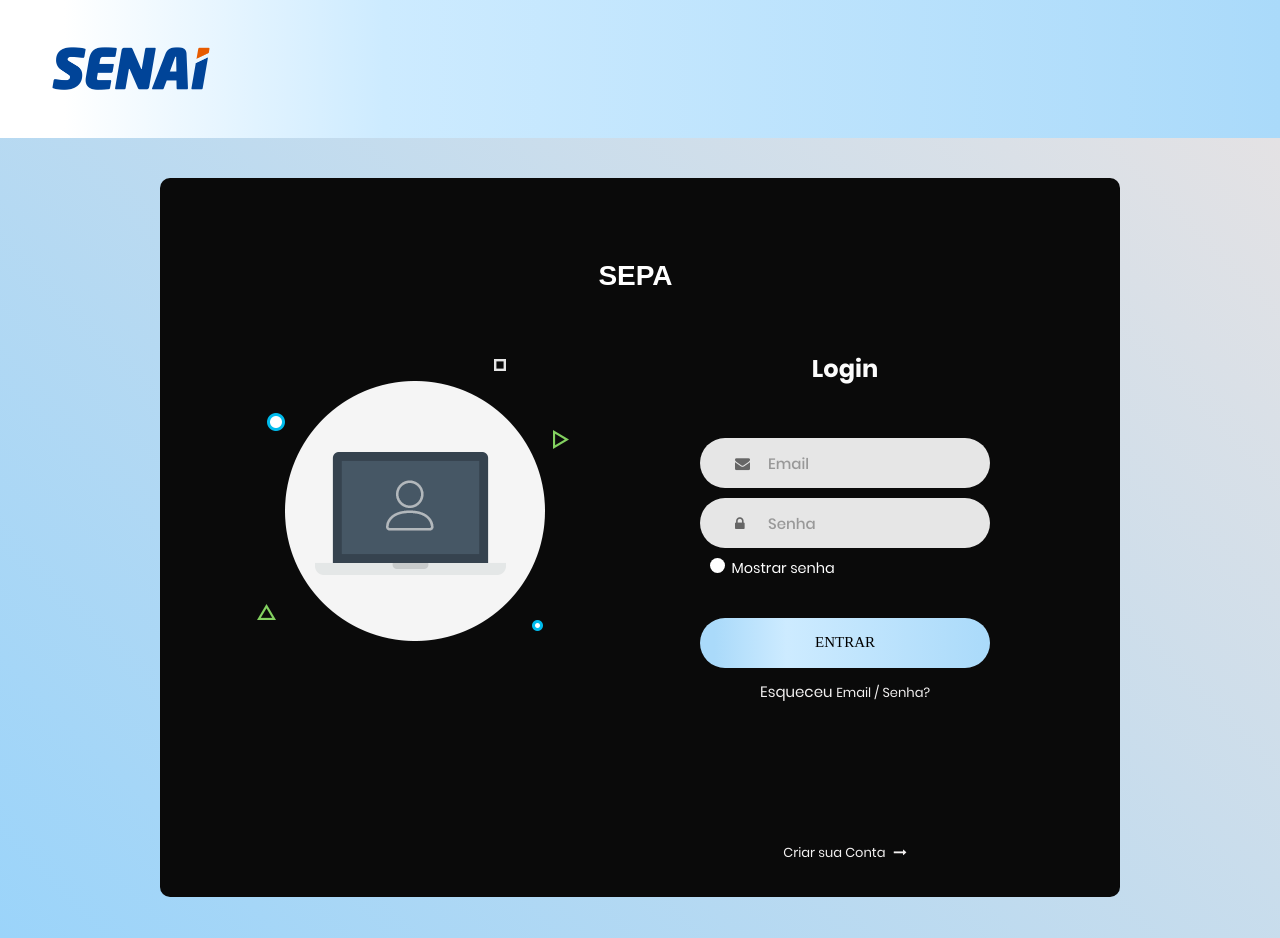
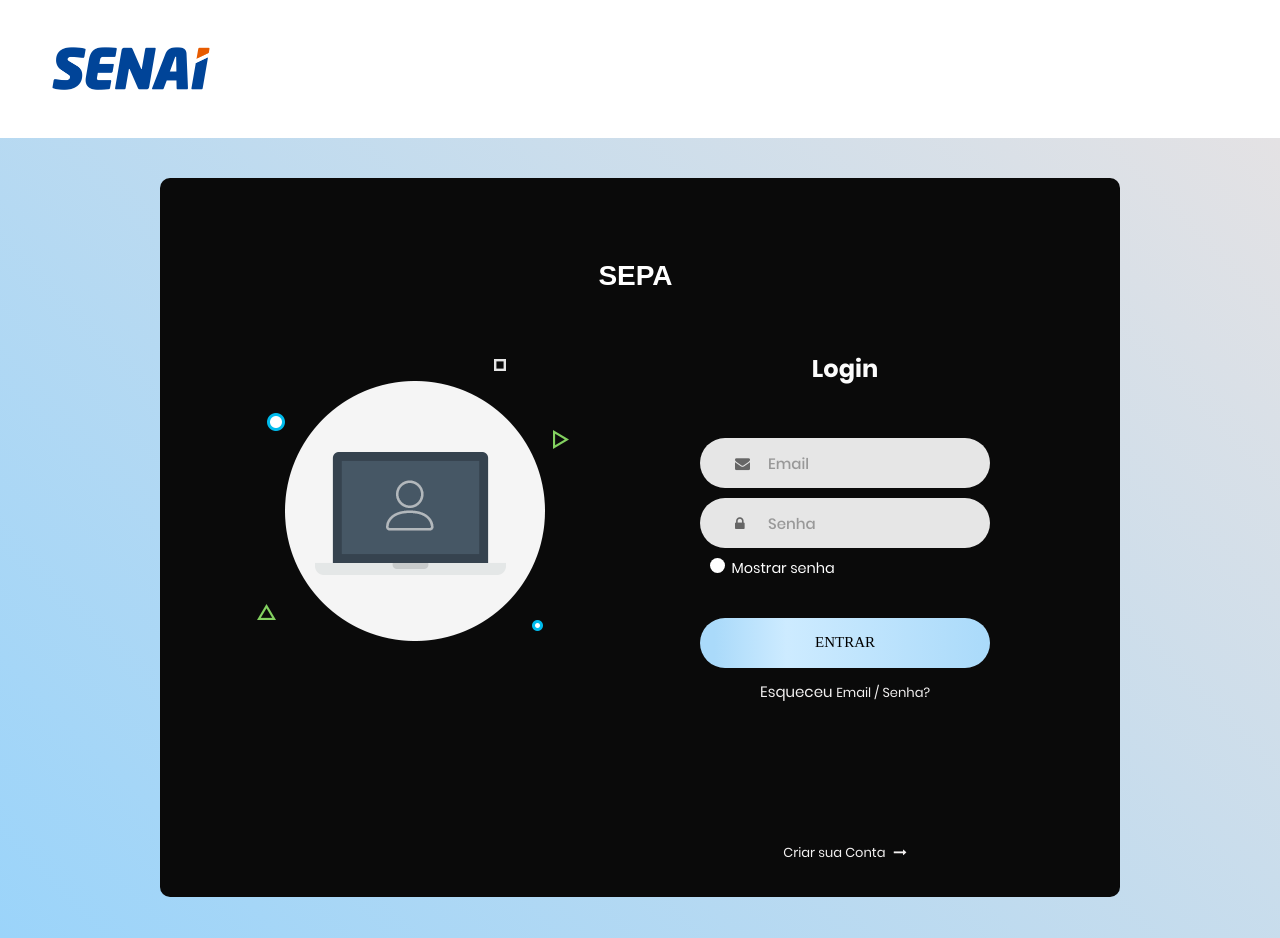
Before and after one commit to jolia07/tcc3, a website: page public/home.html in a window 1280 px wide. Drawn offline with nearby package versions, Linux system fonts and the light colour scheme; a web font is replaced by a local one.

Commit message:
Alterando cor do header

```diff
--- a/public/style.css
+++ b/public/style.css
@@ -19,7 +19,7 @@
 }
 
 header {
-    background: linear-gradient(90deg, rgb(255, 255, 255) 5%, rgb(205, 235, 255) 30%, rgb(170, 218, 250));
+    background: white;
     padding: 40px 4%;
     display: flex;
     justify-content: space-between;
```
